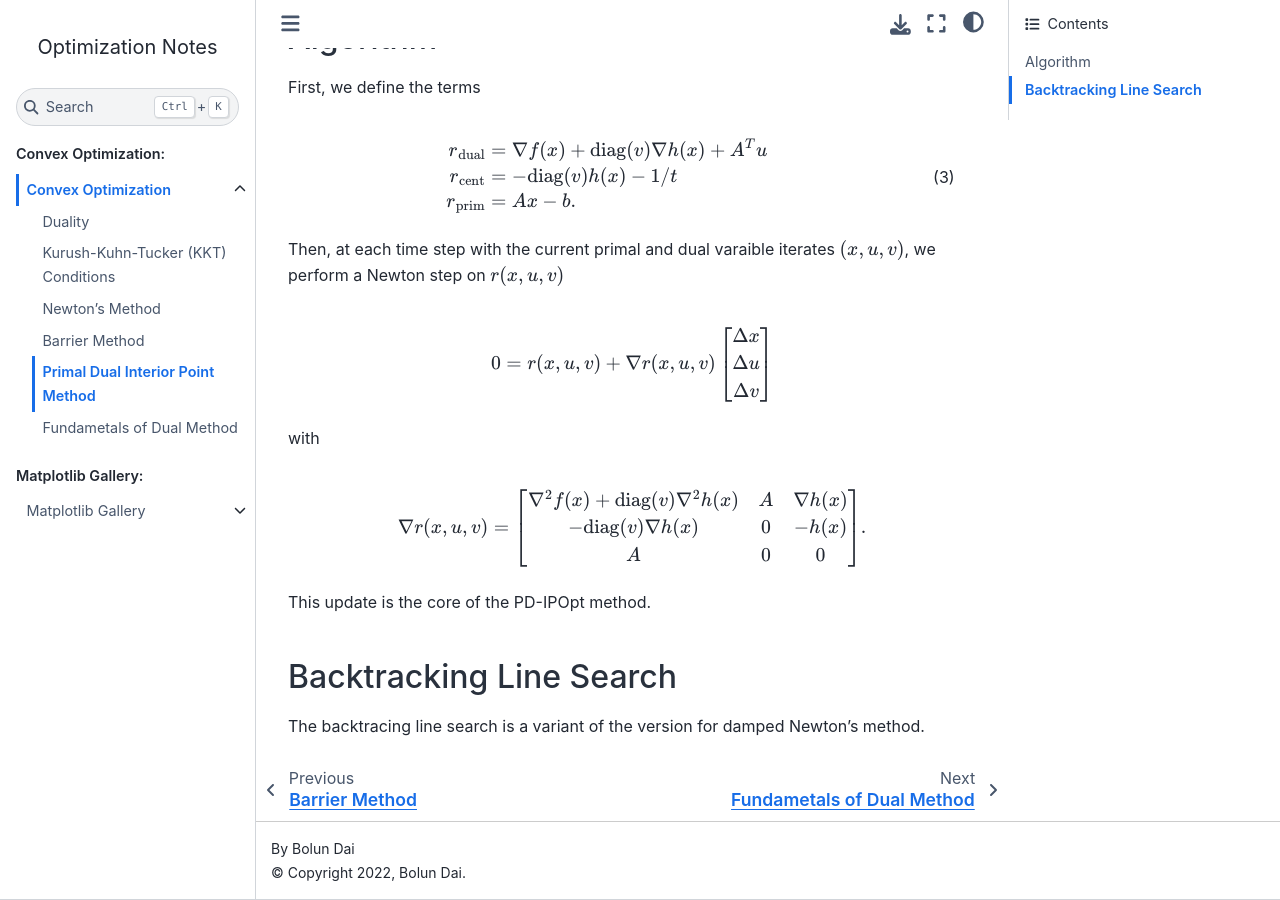
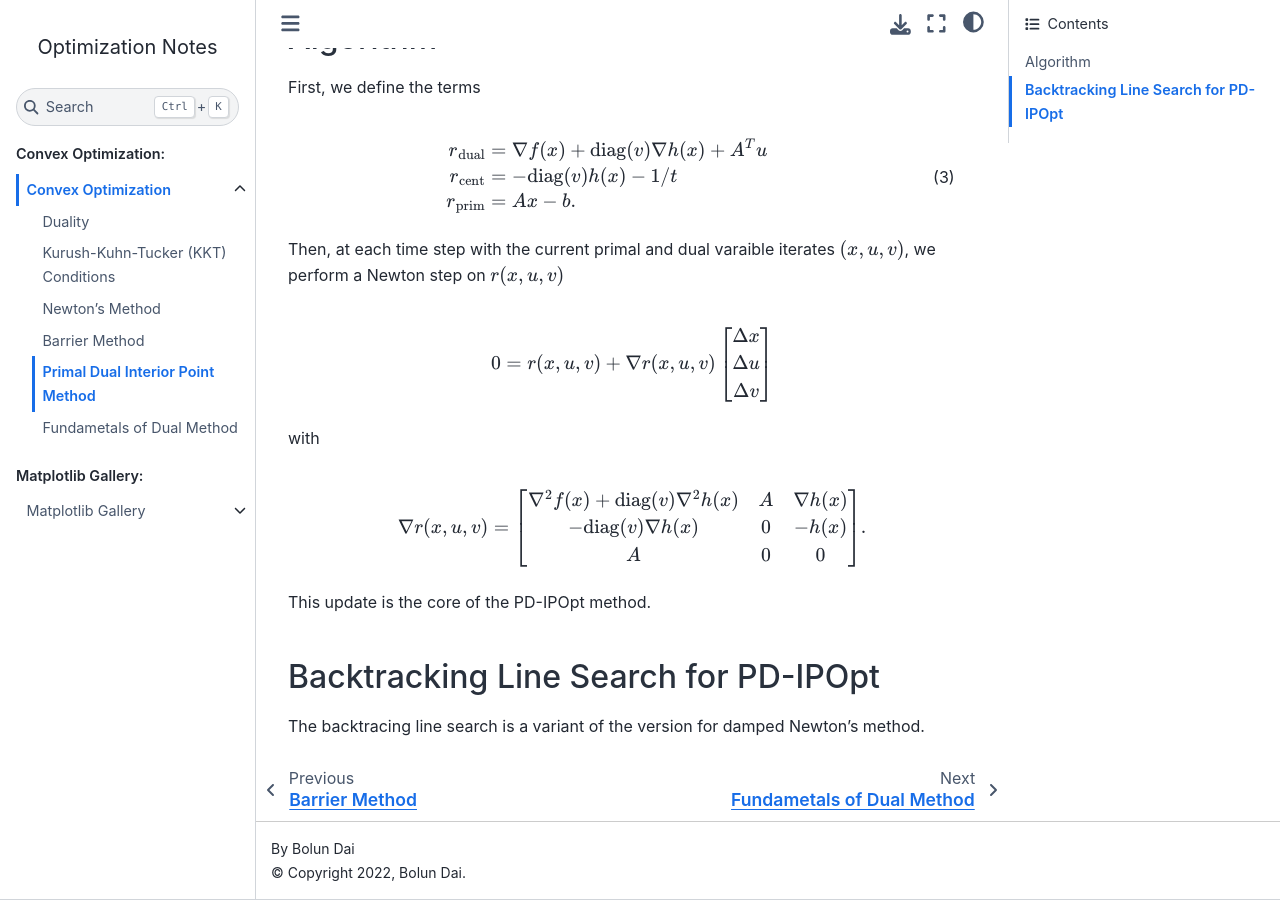
Before and after one commit to BolunDai0216/OptimizationNotes, a Sphinx documentation site: the page built from docs/source/convex_optimization/primal_dual_ipopt.md, in a window 1280 px wide and 900 px high, scrolled down 841 px. Built offline with Sphinx 7.4.7 and the Sphinx Book theme 1.1.4, drawn with Linux system fonts in a browser that asks for light colours.

Commit message:
updated dual method proof

```diff
--- a/docs/source/convex_optimization/primal_dual_ipopt.md
+++ b/docs/source/convex_optimization/primal_dual_ipopt.md
@@ -68,6 +68,6 @@ This update is the core of the PD-IPOpt method.
 
 
 
-## Backtracking Line Search
+## Backtracking Line Search for PD-IPOpt
 
 The backtracing line search is a variant of the version for damped Newton's method.
```
Also changed, not shown: docs/source/convex_optimization/dual_methods.md (+1 -1 lines).
